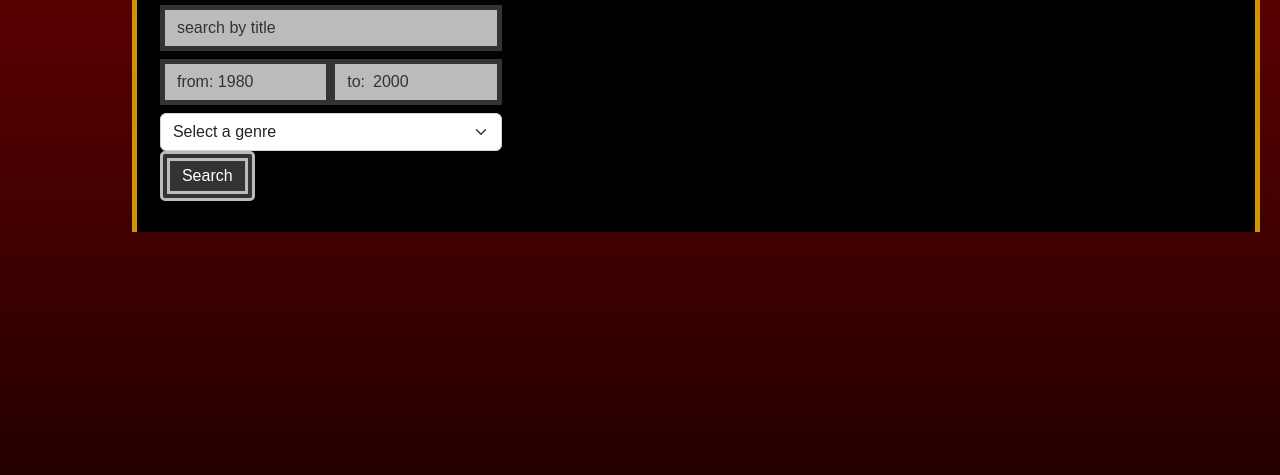
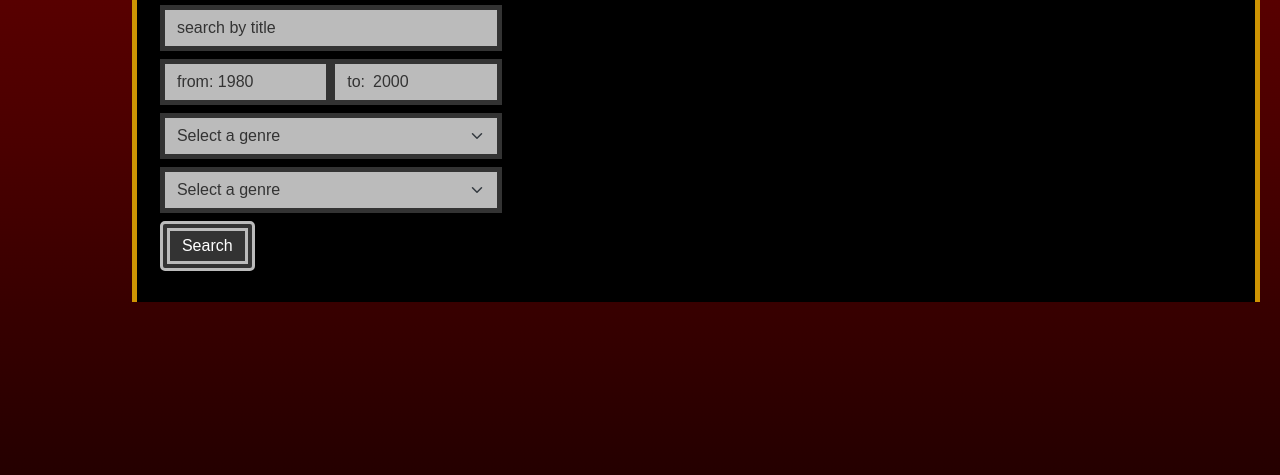
Before and after one commit to Di-Falco/capstone, a React app: page /movies/search in a window 1280 px wide. Shown: the part 259-734 px from the top of the page. Built offline with nearby package versions, Linux system fonts and the light colour scheme; some packages are replaced by stand-ins of ours; no server answers; the database is empty; a web font is replaced by a local one.

Commit message:
fix search function, make results scrollable

```diff
--- a/src/components/Film/FilmSearch.js
+++ b/src/components/Film/FilmSearch.js
@@ -35,7 +35,8 @@ function FilmSearch (props) {
     title: "",
     startYear: 0,
     endYear: 3000,
-    genres: []
+    genreOne: "",
+    genreTwo: ""
   });
   const [submitted, setSubmitted] = useState(false);
 
@@ -43,7 +44,6 @@ function FilmSearch (props) {
 
   const handleSubmit = (event) => {
     event.preventDefault();
-    console.log(values);
     setSubmitted(true);
     search(values);
   }
@@ -60,44 +60,32 @@ function FilmSearch (props) {
     setValues({...values, endYear: event.target.value});
   }
 
-  const handleGenreInput = (event) => {
-    setValues({...values, genres: event.target.value})
+  const handleFirstGenreInput = (event) => {
+    setValues({...values, genreOne: event.target.value})
+  }
+
+  const handleSecondGenreInput = (event) => {
+    setValues({...values, genreTwo: event.target.value})
   }
 
   const search = (values) => {
     setSearchResults([...filmList]);
-    if (values.title !== "") { setSearchResults(searchResults =>
-      [...searchResults].filter(film =>
-        String(film.title).toLowerCase().includes(String(values.title).toLowerCase())
-      ));
-    }
-    if (values.startYear !== "") {
-      setSearchResults (searchResults =>
-        [...searchResults].filter(film => film.releaseDate.split("-")[0] >= values.startYear));
-    }
-    if (values.endYear !== "") {
-      setSearchResults(searchResults =>
-        [...searchResults].filter(film => film.releaseDate.split("-")[0] <= values.endYear));
-    }
-    if (values.genres !== "Select a genre") {
-      console.log(values.genres);
-      setSearchResults(searchResults => {
-        [...searchResults].filter(film => {
-          let filmGenres = film.genres.map(a => a.name);
-          console.log(film.title, " ", filmGenres);
-          return filmGenres.includes(String(values.genres)) ? film : null;
-        });
-        console.log("SEARCH RESULTS: ", searchResults);
-        return searchResults;
-      });
-    }
+    setSearchResults(searchResults =>
+      [...filmList].filter(film => {
+        return (values.genreOne != '' ? film.genres.map(a => a.name).includes(String(values.genreOne)) : film.genres.length !== 0) &&
+        (values.genreTwo != '' ? film.genres.map(a => a.name).includes(String(values.genreTwo)) : film.genres.length !== 0) &&
+        String(film.title).toLowerCase().includes(String(values.title).toLowerCase()) &&
+        film.releaseDate.split("-")[0] >= values.startYear &&
+        film.releaseDate.split("-")[0] <= values.endYear
+      })
+    );
   }
 
   return(
     <React.Fragment>
       <Container className="main">
         <Row>
-          <Col sm={4}>
+          <Col sm={4} className="search-column">
             <h1>Search Movies</h1>
             <Form id="searchForm" className="mt-2 mb-2" onSubmit={handleSubmit}>
               <InputGroup className="mb-2">
@@ -117,28 +105,68 @@ function FilmSearch (props) {
                   placeholder="to:&ensp;2000"
                 />
               </InputGroup>
-              <InputGroup>
+              <InputGroup className="mb-2">
                 <Form.Select
-                  onChange={handleGenreInput} >
-                  <option>Select a genre</option>
+                  onChange={handleFirstGenreInput} >
+                  <option value=''>Select a genre</option>
                   <option value='Action'>Action</option>
                   <option value='Adventure'>Adventure</option>
                   <option value='Animation'>Animation</option>
+                  <option value='Comedy'>Comedy</option>
+                  <option value='Crime'>Crime</option>
+                  <option value='Drama'>Drama</option>
+                  <option value='Family'>Family</option>
+                  <option value='Fantasy'>Fantasy</option>
+                  <option value='History'>History</option>
+                  <option value='Horror'>Horror</option>
+                  <option value='Music'>Music</option>
+                  <option value='Mystery'>Mystery</option>
+                  <option value='Romance'>Romance</option>
+                  <option value='Science Fiction'>Science Fiction</option>
+                  <option value='Thriller'>Thriller</option>
+                  <option value='TV Movie'>TV Movie</option>
+                  <option value='War'>War</option>
+                  <option value='Western'>Western</option>
+                </Form.Select>
+              </InputGroup>
+              <InputGroup className="mb-2">
+                <Form.Select
+                  onChange={handleSecondGenreInput} >
+                  <option value=''>Select a genre</option>
+                  <option value='Action'>Action</option>
+                  <option value='Adventure'>Adventure</option>
+                  <option value='Animation'>Animation</option>
+                  <option value='Comedy'>Comedy</option>
+                  <option value='Crime'>Crime</option>
+                  <option value='Drama'>Drama</option>
+                  <option value='Family'>Family</option>
+                  <option value='Fantasy'>Fantasy</option>
+                  <option value='History'>History</option>
+                  <option value='Horror'>Horror</option>
+                  <option value='Music'>Music</option>
+                  <option value='Mystery'>Mystery</option>
+                  <option value='Romance'>Romance</option>
+                  <option value='Science Fiction'>Science Fiction</option>
+                  <option value='Thriller'>Thriller</option>
+                  <option value='TV Movie'>TV Movie</option>
+                  <option value='War'>War</option>
+                  <option value='Western'>Western</option>
                 </Form.Select>
               </InputGroup>
               <Button className="end" type="submit">Search</Button>
             </Form>
           </Col>
-          <Col sm={8}>
+          <Col sm={8} className="result-column">
             <div className="searchResults">
               <h1>Results</h1>
-              {searchResults.map(film =>
+              {(searchResults.length > 0 || !submitted) ? searchResults.map(film =>
                 <SearchResult
                   title={film.title}
                   year={film.releaseDate.split("-")[0]}
                   overview={film.overview}
+                  key={film.id}
                 />
-              )}
+              ) : <h2>No movies in our inventory match your search</h2>}
             </div>
           </Col>
         </Row>
--- a/src/index.scss
+++ b/src/index.scss
@@ -252,6 +252,19 @@ input {
   }
 }
 
+.form-select {
+  border: 5px solid #333;
+  border-radius: 0;
+  background-color: #bbb;
+  color: #333;
+  &::placeholder {
+    color: #333;
+  }
+  &:hover {
+    border: 5px solid #ce9403
+  }
+}
+
 .input-group-text {
   border-radius: 0px;
   background-color: #333;
@@ -259,6 +272,10 @@ input {
 }
 .form-check-input {
   background-color: #bbb;
+}
+
+.search-page:not(.search-result) {
+  position:fixed;
 }
 
 .search-result {
@@ -271,10 +288,16 @@ input {
   p {
     margin-top: -0.5rem;
   }
-  hr {
-    margin: 0.25rem;
-    color: #fff;
-  }
+}
+
+.result-column {
+  max-height: 87vh;
+  overflow-y: scroll;
+}
+
+hr {
+  margin: 0.25rem;
+  border: 0.01rem solid #fff;
 }
 
 .search-border {
```
Also changed, not shown: README.md.
